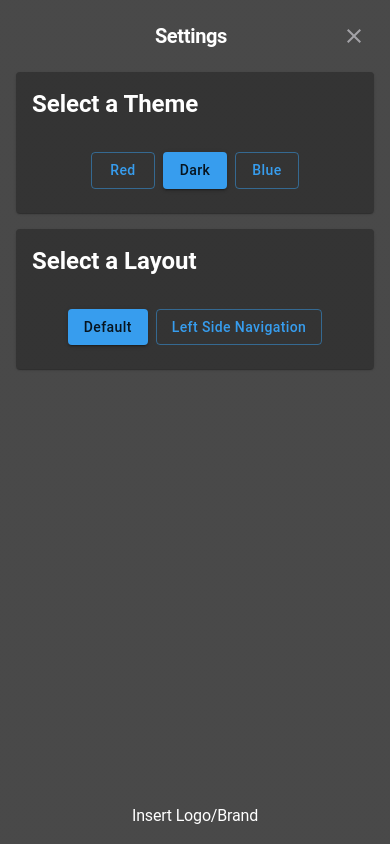
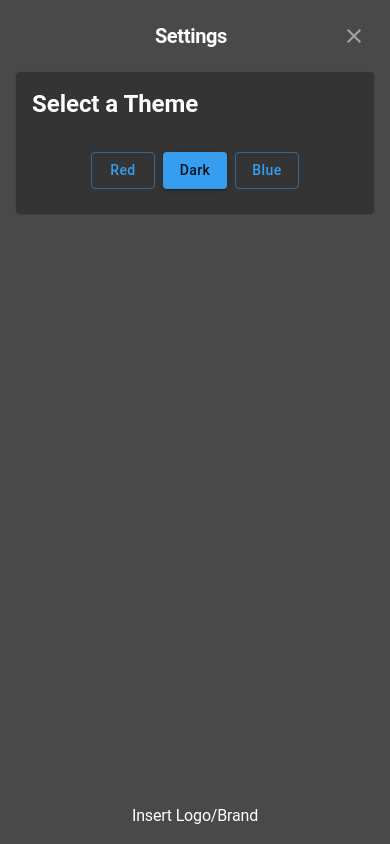
Before and after one commit to alcash55/Portfolio, a React (Vite) app: page / in a window 390 px wide. Both pictures are taken after a click on the button "open settings drawer". Shown: the top 844 px of the page. Built offline with nearby package versions, Linux system fonts and the light colour scheme.

Commit message:
add mobile layout

```diff
--- a/src/components/AppShell/AppShell.tsx
+++ b/src/components/AppShell/AppShell.tsx
@@ -5,8 +5,10 @@ import {
   useEffect,
   useState,
 } from "react";
+import { useMediaQuery, useTheme } from "@mui/material";
 import { Default } from "./InternalComponents/Layouts/Default";
 import { SideNav } from "./InternalComponents/Layouts/SideNav";
+import { Mobile } from "./InternalComponents/Layouts/Mobile";
 
 const AppShellLayoutContext = createContext({
   layout: <Default />,
@@ -20,6 +22,8 @@ export const useAppShellLayout = () => {
 
 export default function AppShellProvider({ children }: PropsWithChildren) {
   const [layout, setLayout] = useState(<Default children={children} />);
+  const theme = useTheme();
+  const isMobile = useMediaQuery(theme.breakpoints.down(650));
 
   useEffect(() => {
     const initialLayout = localStorage.getItem("layout") || "default";
@@ -27,11 +31,12 @@ export default function AppShellProvider({ children }: PropsWithChildren) {
   }, []); // Run only once on mount to set initial layout
 
   const toggleLayout = (newLayout: string) => {
+    if (isMobile) setLayout(<Mobile children={children} />);
     if (newLayout === "default") setLayout(<Default children={children} />);
     else if (newLayout === "sideNav")
       setLayout(<SideNav children={children} />);
 
-    localStorage.setItem("layout", newLayout); //update local storage
+    localStorage.setItem("layout", isMobile ? "mobile" : newLayout); //update local storage
   };
 
   const contextValue = {
--- /dev/null
+++ b/src/components/AppShell/InternalComponents/Layouts/Mobile.tsx
@@ -0,0 +1,82 @@
+import {
+  ConnectWithoutContact,
+  Construction,
+  EmojiPeople,
+  Home,
+  Menu,
+} from "@mui/icons-material";
+import {
+  Stack,
+  BottomNavigation,
+  BottomNavigationAction,
+  Fab,
+} from "@mui/material";
+import { PropsWithChildren, SyntheticEvent, useState } from "react";
+import { useSettingDrawer } from "../useSettingsDrawer";
+import { SettingsDrawer } from "../SettingsDrawer";
+
+export const Mobile = ({ children }: PropsWithChildren) => {
+  const [value, setValue] = useState("summary");
+  const { settingDrawer, setSettingDrawer } = useSettingDrawer();
+
+  const navItems = [
+    {
+      route: "#summary",
+      name: "Home",
+      icon: <Home />,
+    },
+    {
+      route: "#about",
+      name: "About",
+      icon: <EmojiPeople />,
+    },
+    {
+      route: "#projects",
+      name: "Projects",
+      icon: <Construction />,
+    },
+    {
+      route: "#contact",
+      name: "Contact",
+      icon: <ConnectWithoutContact />,
+    },
+  ];
+
+  const handleChange = (event: SyntheticEvent, newValue: string) => {
+    setValue(newValue);
+  };
+
+  return (
+    <Stack>
+      {children}
+      <Fab
+        size="medium"
+        color="secondary"
+        aria-label="open settings drawer"
+        onClick={() => setSettingDrawer(true)}
+        sx={{ position: "fixed", bottom: 65, right: 30 }}
+      >
+        <Menu />
+      </Fab>
+      <SettingsDrawer
+        settingDrawer={settingDrawer}
+        setSettingDrawer={setSettingDrawer}
+      />
+      <BottomNavigation
+        sx={{ width: "100%", position: "fixed", bottom: 0 }}
+        value={value}
+        onChange={handleChange}
+      >
+        {navItems.map((item) => (
+          <BottomNavigationAction
+            key={item.route}
+            label={item.name}
+            value={item.route}
+            icon={item.icon}
+            href={item.route}
+          />
+        ))}
+      </BottomNavigation>
+    </Stack>
+  );
+};
--- a/src/components/AppShell/InternalComponents/SettingsDrawer.tsx
+++ b/src/components/AppShell/InternalComponents/SettingsDrawer.tsx
@@ -27,6 +27,7 @@ export const SettingsDrawer = ({
   const tempSidebar = useMediaQuery(theme.breakpoints.down(2561));
   const isMobile = useMediaQuery(theme.breakpoints.down(426));
   const isTablet = useMediaQuery(theme.breakpoints.down("md"));
+  const showLayout = useMediaQuery(theme.breakpoints.down(650));
 
   const SettingDrawerTopItem = () => (
     <Stack
@@ -81,12 +82,14 @@ export const SettingsDrawer = ({
           <ThemeButton />
         </CardContent>
       </Card>
+      {!showLayout && (
         <Card sx={{ width: "100%" }}>
           <CardHeader title="Select a Layout" />
           <CardContent>
             <LayoutButton />
           </CardContent>
         </Card>
+      )}
     </Stack>
   );
 
```
Lines whose indentation alone changed are shown as unchanged.
